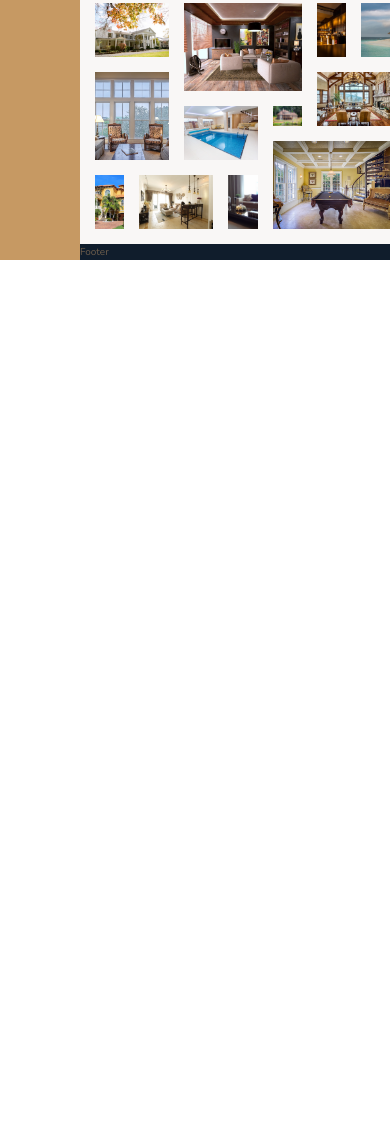
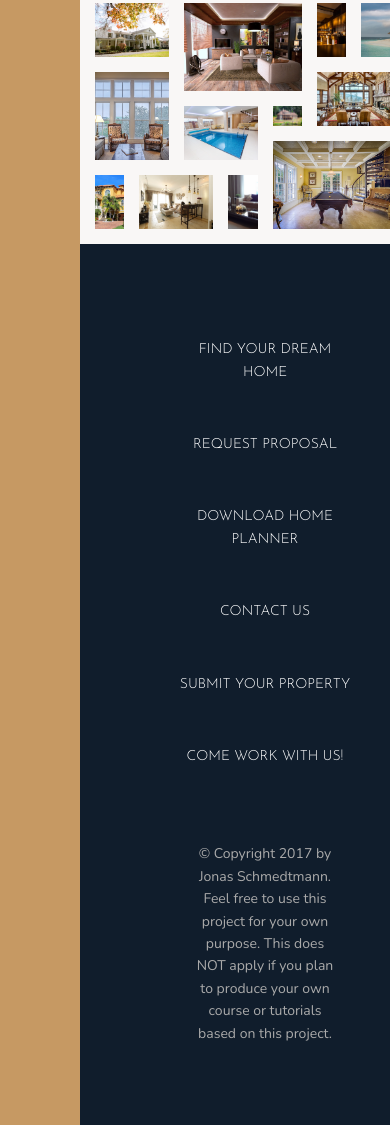
Before and after one commit to SuperUser-Gump/Nexter, a website: page index.html in a window 390 px wide. Shown: the part 5753-6878 px from the top of the page. Before the commit the page ends 6013 px from the top, so only its background shows below. Drawn offline with nearby package versions, Linux system fonts and the light colour scheme.

Commit message:
1. Footer Structure
- Use an unordered list to structure the footer navigation.
- Inside the list, use list items to create the navigation items.
- Each list item contains a link for the footer navigation links.

2. Styling Footer Links

- Apply CSS styles to the footer links using a combination of font size, color, text decoration, font family, and text alignment.
- Add padding to create spacing around the links. Use a background color with slight transparency to add visual distinction to the links.

3. Creating Responsive Grid Layout

- Use CSS Grid to create a responsive layout for the footer navigation links.
- Define the grid columns using the `grid-template-columns` property, with the help of the `auto-fit` function to automatically adjust the number of columns based on the available space. This approach ensures that the navigation items adapt to different screen sizes.

4. Vertical Alignment of Links

- To vertically center-align the navigation links within their grid cells, use the `align-items: center` property.

5. Adding Hover Effect

- Apply a transition effect to the footer links to create a smooth color transition when hovering over them.
- Adjust the background color slightly on hover to provide visual feedback.

6. Copyright Text Styling

- Style the copyright text using appropriate font size, color, and text alignment. Center-align the text using `text-align: center`.

7. Making Footer Responsive

- Add responsive behavior to the copyright text by adjusting the width and using the `margin-left: auto` and `margin-right: auto` trick to center-align it horizontally.

```diff
--- a/index.html
+++ b/index.html
@@ -371,6 +371,30 @@
       </figure>
     </section>
 
-    <footer class="footer">Footer</footer>
+    <footer class="footer">
+      <ul class="nav">
+        <li class="nav__item">
+          <a href="#" class="nav__link">Find your dream home</a>
+        </li>
+        <li class="nav__item">
+          <a href="#" class="nav__link">Request proposal</a>
+        </li>
+        <li class="nav__item">
+          <a href="#" class="nav__link">Download home planner</a>
+        </li>
+        <li class="nav__item"><a href="#" class="nav__link">Contact us</a></li>
+        <li class="nav__item">
+          <a href="#" class="nav__link">Submit your property</a>
+        </li>
+        <li class="nav__item">
+          <a href="#" class="nav__link">Come work with us!</a>
+        </li>
+      </ul>
+      <p class="copyright">
+        &copy; Copyright 2017 by Jonas Schmedtmann. Feel free to use this
+        project for your own purpose. This does NOT apply if you plan to produce
+        your own course or tutorials based on this project.
+      </p>
+    </footer>
   </body>
 </html>
--- a/sass/_footer.scss
+++ b/sass/_footer.scss
@@ -1,5 +1,43 @@
 .footer {
   background-color: $color-secondary;
+  grid-column: full-start / full-end;
+  padding: 8rem;
+}
 
-  grid-column: full-start / full-end;
+.nav {
+  list-style: none;
+
+  display: grid;
+  grid-template-columns: repeat(auto-fit, minmax(15rem, 1fr));
+  grid-gap: 2rem;
+  align-items: center;
+
+  &__link:link,
+  &__link:visited {
+    font-size: 1.4rem;
+    color: #fff;
+    text-decoration: none;
+    font-family: $font-display;
+    text-transform: uppercase;
+    text-align: center;
+    padding: 1.5rem;
+    display: block;
+    transition: all 0.2s;
+  }
+
+  &__link:hover,
+  &__link:active {
+    background-color: rgba(#fff, 0.05);
+    transform: translateY(-3px);
+  }
 }
+
+.copyright {
+  font-size: 1.4rem;
+  color: $color-grey-light-2;
+  margin-top: 6rem;
+  margin-right: auto;
+  margin-left: auto;
+  text-align: center;
+  width: 70%;
+}
```
Also changed, not shown: css/style.css.
